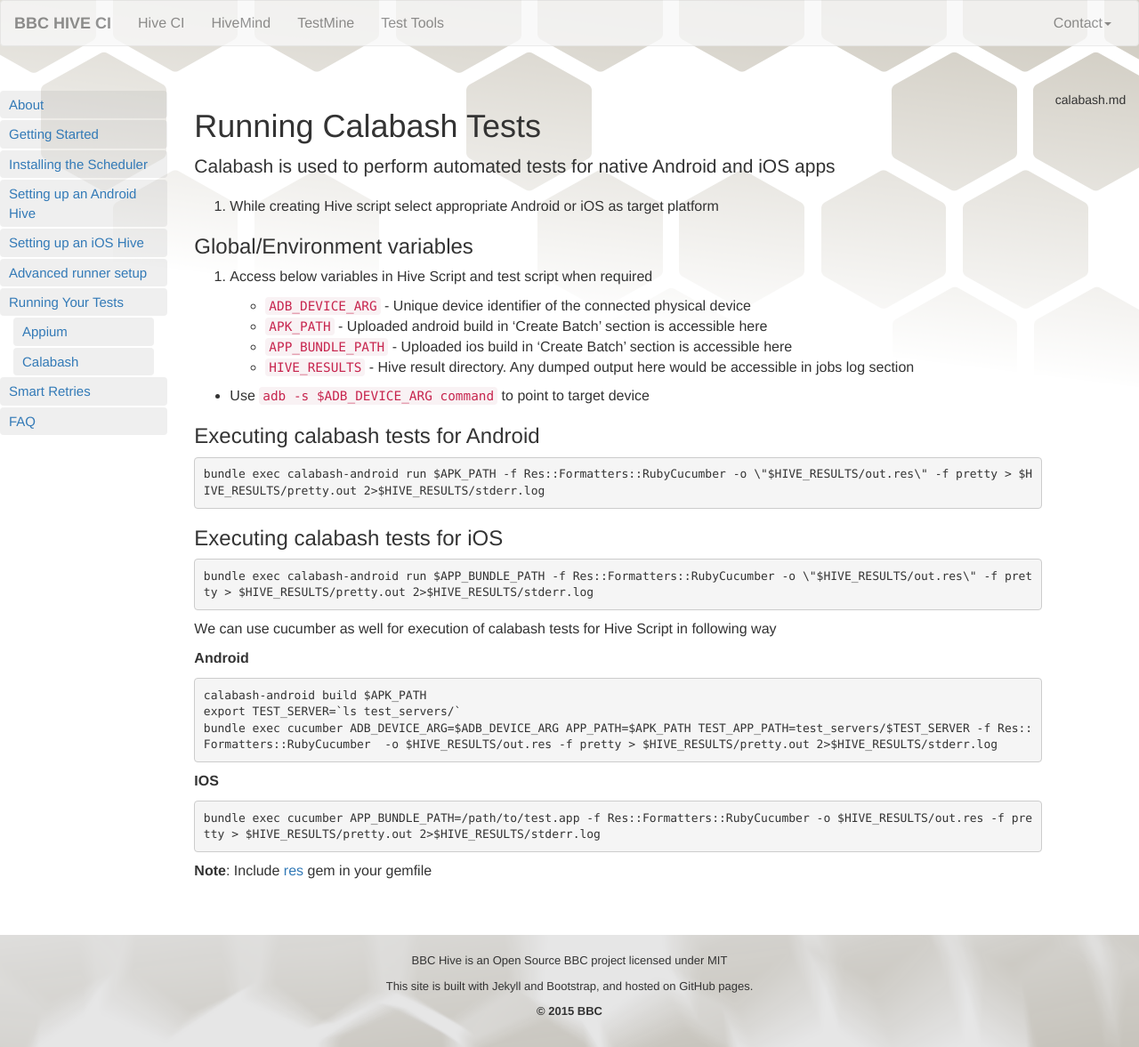
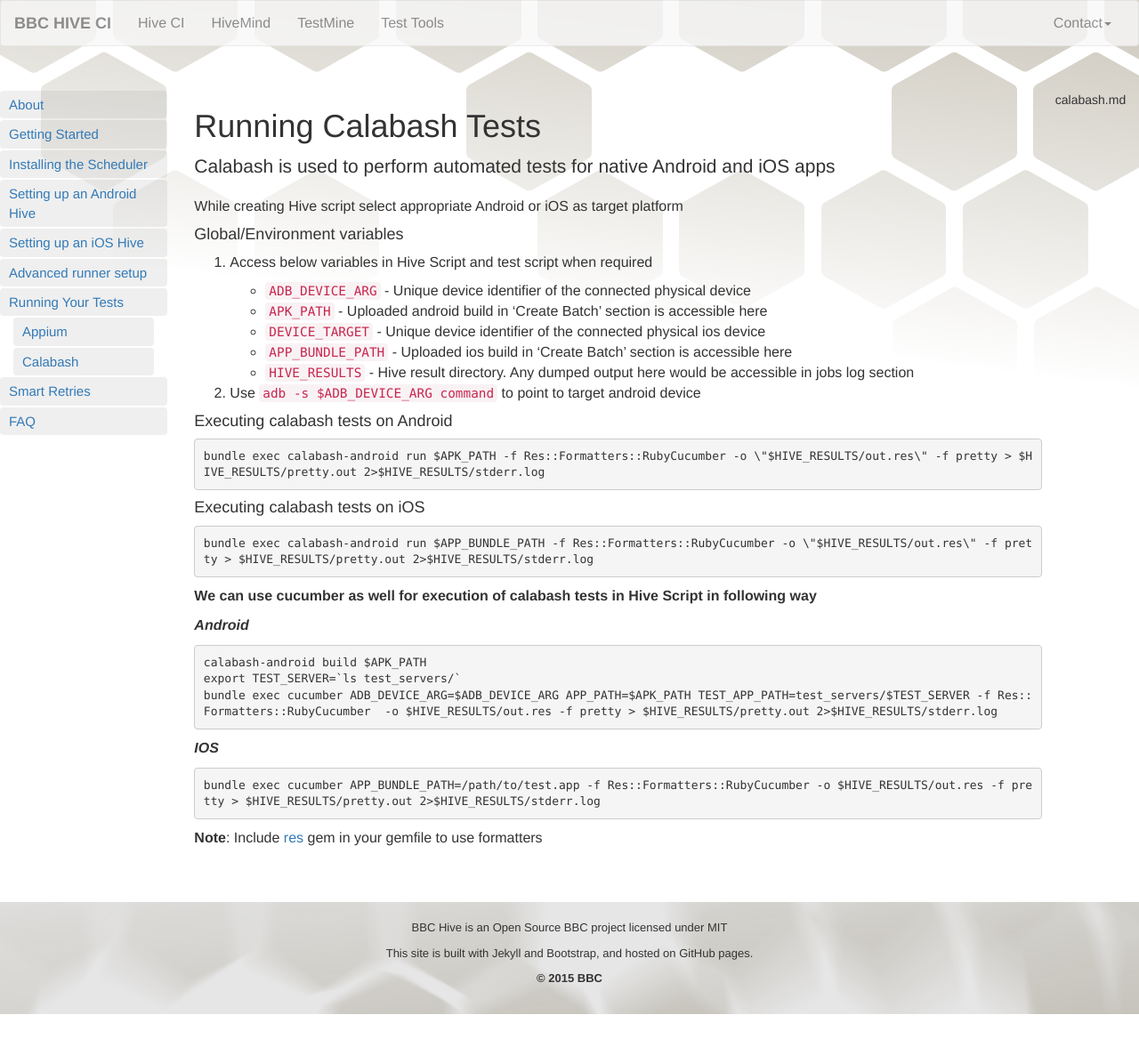
Before and after one commit to bbc/hive-ci, a Jekyll site: the page built from _documentation/calabash.md, in a window 1280 px wide. Shown: the whole page at 89% size. Built offline with Jekyll 4.4.1, drawn with Linux system fonts in a browser that asks for light colours; nearby versions of some CDN libraries; after the commit the page ends 1140 px from its top, so only the background shows below that.

Commit message:
Spelling corrections

```diff
--- a/_documentation/calabash.md
+++ b/_documentation/calabash.md
@@ -10,36 +10,37 @@
 
 Calabash is used to perform automated tests for native Android and iOS apps
 
-1. While creating Hive script select appropriate Android or iOS as target platform
+While creating Hive script select appropriate Android or iOS as target platform
 
-### Global/Environment variables
+#### Global/Environment variables
 1. 	Access below variables in Hive Script and test script when required
 
 	* `ADB_DEVICE_ARG` - Unique device identifier of the connected physical device
 	* `APK_PATH` - Uploaded android build in 'Create Batch' section is accessible here
+	* `DEVICE_TARGET` - Unique device identifier of the connected physical ios device
 	* `APP_BUNDLE_PATH` - Uploaded ios build in 'Create Batch' section is accessible here
 	* `HIVE_RESULTS` - Hive result directory. Any dumped output here would be accessible in jobs log section
 
-* Use `adb -s $ADB_DEVICE_ARG command` to point to target device
+2. Use `adb -s $ADB_DEVICE_ARG command` to point to target android device
 
-### Executing calabash tests for Android
+#### Executing calabash tests on Android
 
 	bundle exec calabash-android run $APK_PATH -f Res::Formatters::RubyCucumber -o \"$HIVE_RESULTS/out.res\" -f pretty > $HIVE_RESULTS/pretty.out 2>$HIVE_RESULTS/stderr.log
 
-### Executing calabash tests for iOS
+#### Executing calabash tests on iOS
 
 	bundle exec calabash-android run $APP_BUNDLE_PATH -f Res::Formatters::RubyCucumber -o \"$HIVE_RESULTS/out.res\" -f pretty > $HIVE_RESULTS/pretty.out 2>$HIVE_RESULTS/stderr.log
 
-We can use cucumber as well for execution of calabash tests for Hive Script in following way
+**We can use cucumber as well for execution of calabash tests in Hive Script in following way**
 
-**Android**
+***Android***
 
 	calabash-android build $APK_PATH
 	export TEST_SERVER=`ls test_servers/`
 	bundle exec cucumber ADB_DEVICE_ARG=$ADB_DEVICE_ARG APP_PATH=$APK_PATH TEST_APP_PATH=test_servers/$TEST_SERVER -f Res::Formatters::RubyCucumber  -o $HIVE_RESULTS/out.res -f pretty > $HIVE_RESULTS/pretty.out 2>$HIVE_RESULTS/stderr.log
 
-**IOS**
+***IOS***
 
 	bundle exec cucumber APP_BUNDLE_PATH=/path/to/test.app -f Res::Formatters::RubyCucumber -o $HIVE_RESULTS/out.res -f pretty > $HIVE_RESULTS/pretty.out 2>$HIVE_RESULTS/stderr.log
 
-**Note**: Include [res](https://github.com/bbc/res) gem in your gemfile
+**Note**: Include [res](https://github.com/bbc/res) gem in your gemfile to use formatters
```
Also changed, not shown: _documentation/appium.md (+2 -2 lines).
